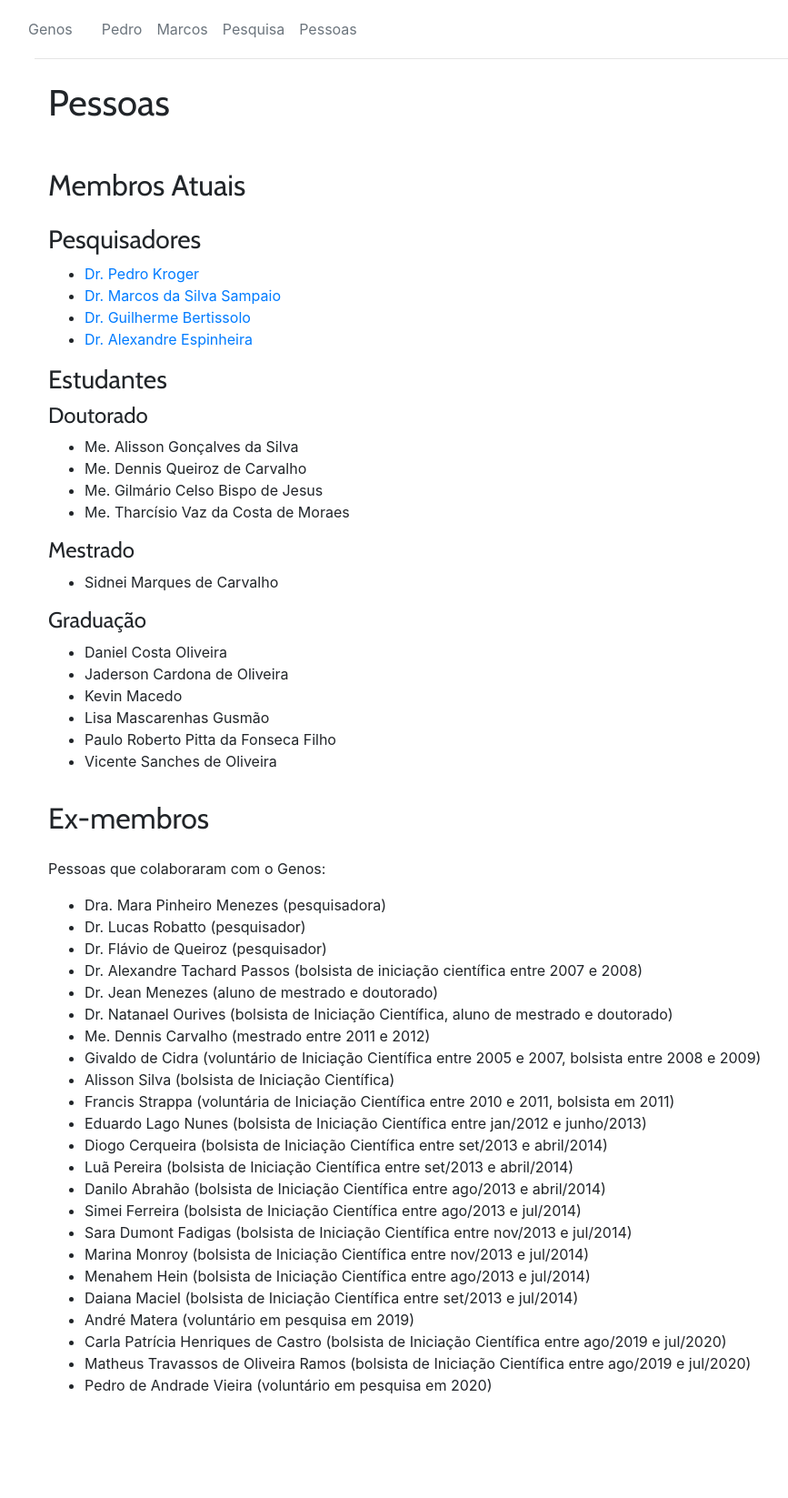
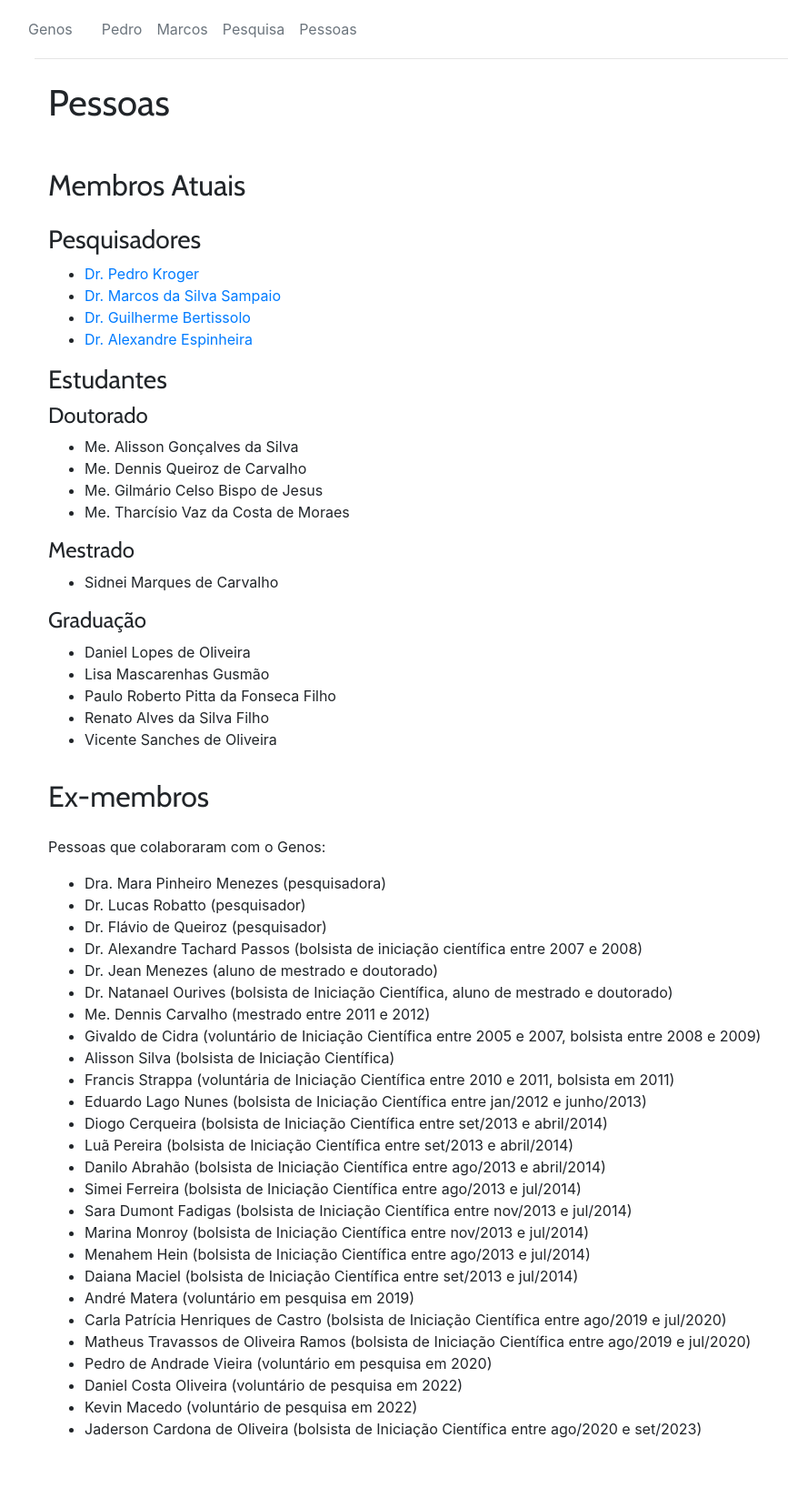
Before and after one commit to kroger/genosmus, a Jekyll site: the page built from _paginas/pessoas.md, in a window 1280 px wide. Shown: the whole page at 91% size, without its empty margins (47-914 px from the left). Built offline with Jekyll 4.4.1, drawn with Linux system fonts in a browser that asks for light colours; nearby versions of some CDN libraries; before the commit the page ends 1599 px from its top, so only the background shows below that.

Commit message:
Atualiza membros pesquisa Marcos

```diff
--- a/_paginas/pessoas.md
+++ b/_paginas/pessoas.md
@@ -27,11 +27,10 @@ title: Pessoas
 
 #### Graduação
 
-- Daniel Costa Oliveira
-- Jaderson Cardona de Oliveira
-- Kevin Macedo
+- Daniel Lopes de Oliveira
 - Lisa Mascarenhas Gusmão
 - Paulo Roberto Pitta da Fonseca Filho
+- Renato Alves da Silva Filho
 - Vicente Sanches de Oliveira
 
 ## Ex-membros
@@ -61,3 +60,6 @@ Pessoas que colaboraram com o Genos:
 - Carla Patrícia Henriques de Castro (bolsista de Iniciação Científica entre ago/2019 e jul/2020)
 - Matheus Travassos de Oliveira Ramos (bolsista de Iniciação Científica entre ago/2019 e jul/2020)
 - Pedro de Andrade Vieira (voluntário em pesquisa em 2020)
+- Daniel Costa Oliveira (voluntário de pesquisa em 2022)
+- Kevin Macedo (voluntário de pesquisa em 2022)
+- Jaderson Cardona de Oliveira (bolsista de Iniciação Científica entre ago/2020 e set/2023)
```
